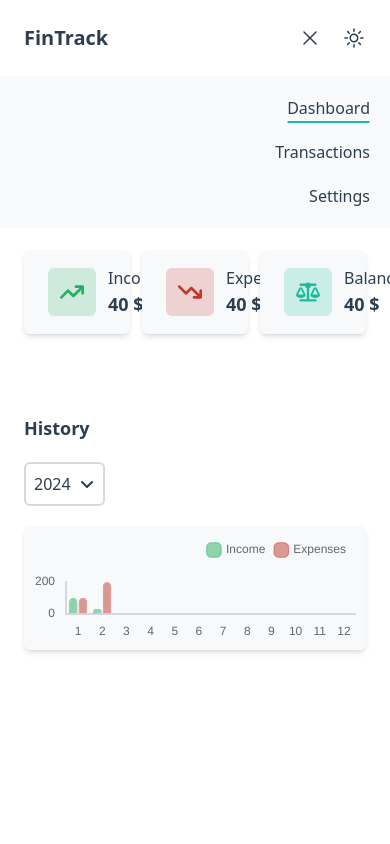
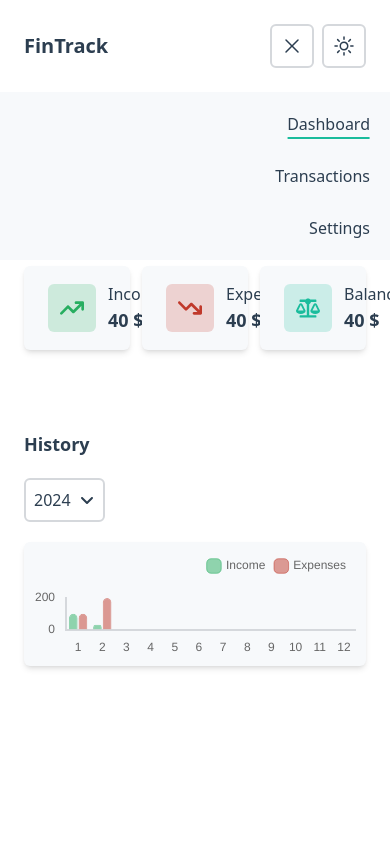
Before and after one commit to viviantangdev/fin-track, a React (Create React App) app: page / in a window 390 px wide. Both pictures are taken after a click on the button 310 px from the left and 38 px from the top of the page. Shown: the top 844 px of the page. Built offline with nearby package versions, Linux system fonts and the light colour scheme.

Commit message:
reused Button and small styling changes

```diff
--- a/src/components/Button/Button.tsx
+++ b/src/components/Button/Button.tsx
@@ -2,9 +2,11 @@ import React from 'react';
 import './Button.css';
 
 interface ButtonProps {
-  label: string;
+  label?: string;
   icon?: React.ReactNode;
-  iconPosition?: 'left' | 'right';
+  iconPosition?: 'left' | 'right' | 'center';
+  ariaLabel: string;
+  buttonClassName?: string;
   onClick: () => void;
 }
 
@@ -13,14 +15,21 @@ const Button: React.FC<ButtonProps> = ({
   onClick,
   icon,
   iconPosition = 'left',
+  ariaLabel,
+  buttonClassName,
 }) => {
   return (
-    <button className='button' onClick={onClick}>
+    <button
+      className={`${buttonClassName} button`}
+      onClick={onClick}
+      aria-label={ariaLabel}
+    >
       {icon && iconPosition === 'left' && <span className='icon'>{icon}</span>}
-      <span>{label}</span>
-      {icon && iconPosition === 'right' && (
+      {label && <span>{label}</span>}
+      {icon && iconPosition === 'center' && (
         <span className='icon'>{icon}</span>
-      )}{' '}
+      )}
+      {icon && iconPosition === 'right' && <span className='icon'>{icon}</span>}{' '}
     </button>
   );
 };
--- a/src/components/Header/Header.tsx
+++ b/src/components/Header/Header.tsx
@@ -7,7 +7,7 @@ const Header: React.FC = () => {
   return (
     <header>
       <h1>FinTrack</h1>
-      <div className='flex space-x-5'>
+      <div className='flex gap-2 md:gap-6'>
         <Navbar />
         <ThemeToggler/>
       </div>
--- a/src/components/NavBar/NavBar.css
+++ b/src/components/NavBar/NavBar.css
@@ -1,6 +1,25 @@
 @tailwind base;
 @tailwind components;
 @tailwind utilities;
+
+nav {
+  @apply md:relative items-center justify-center flex;
+}
+
+nav > ul {
+  @apply absolute top-full right-0 w-full bg-custom-background-secondary text-right;
+  @apply py-5 pr-5 space-y-7 gap-x-2;
+  @apply md:bg-transparent md:static md:flex md:space-y-0 md:space-x-5 md:py-0 md:pr-0 md:justify-end md:text-left md:opacity-100 md:translate-y-0;
+  @apply transform transition-all duration-300 ease-in-out;
+}
+
+ul li {
+  @apply ml-auto md:ml-0;
+}
+
+.menuButton{
+  @apply md:hidden flex justify-end
+}
 
 .nav-link {
   @apply text-custom-text-primary no-underline relative pb-1;
--- a/src/components/NavBar/Navbar.tsx
+++ b/src/components/NavBar/Navbar.tsx
@@ -2,6 +2,7 @@ import React, { useState, useEffect } from 'react';
 import './NavBar.css';
 import { Link, useLocation } from 'react-router-dom';
 import { HiOutlineBars3, HiXMark } from 'react-icons/hi2';
+import Button from '../Button/Button';
 
 const Navbar: React.FC = () => {
   const location = useLocation();
@@ -30,27 +31,28 @@ const Navbar: React.FC = () => {
   };
 
   return (
-    <nav className='md:relative'>
+    <nav>
       {/* Hamburger Menu */}
-      <div className='md:hidden flex justify-end'>
-        <button
+      <div className='menuButton'>
+        <Button
           onClick={toggleNavbar}
-          className='text-custom-text-primary focus:outline-none'
-          aria-label='Toggle navigation'
-        >
-          {isNavOpen ? <HiXMark size={24} /> : <HiOutlineBars3 size={24} />}
-        </button>
+          ariaLabel='Toggle navigation'
+          icon={
+            isNavOpen ? <HiXMark size={24} /> : <HiOutlineBars3 size={24} />
+          }
+          iconPosition='center'
+        ></Button>
       </div>
 
       {/* Navigation Links */}
       <ul
-        className={`absolute top-full right-0 w-full bg-custom-background-secondary md:bg-transparent py-5 pr-5 space-y-5 md:static md:flex md:space-y-0 md:space-x-5 md:py-0 md:pr-0 md:justify-end transform transition-all duration-300 ease-in-out ${
+        className={`${
           isNavOpen
             ? 'opacity-100 translate-y-0'
             : 'opacity-0 -translate-y-5 pointer-events-none'
-        } text-right md:text-left md:opacity-100 md:translate-y-0 md:block`}
+        }`}
       >
-        <li className='ml-auto md:ml-0'>
+        <li>
           <Link
             to='/'
             className={`nav-link ${location.pathname === '/' ? 'active' : ''}`}
@@ -58,7 +60,7 @@ const Navbar: React.FC = () => {
             Dashboard
           </Link>
         </li>
-        <li className='ml-auto md:ml-0'>
+        <li>
           <Link
             to='/transactions'
             className={`nav-link ${
@@ -68,7 +70,7 @@ const Navbar: React.FC = () => {
             Transactions
           </Link>
         </li>
-        <li className='ml-auto md:ml-0'>
+        <li>
           <Link
             to='/settings'
             className={`nav-link ${
--- a/src/components/ThemeToggle/ThemeToggle.css
+++ /dev/null
@@ -1,8 +0,0 @@
-@tailwind base;
-@tailwind components;
-@tailwind utilities;
-
-.themeTogglerBtn {
-  @apply text-custom-text-primary;
-  @apply hover:text-custom-accent;
-}
--- a/src/components/ThemeToggle/ThemeToggler.tsx
+++ b/src/components/ThemeToggle/ThemeToggler.tsx
@@ -1,6 +1,6 @@
 import React, { useEffect, useState } from 'react';
-import './ThemeToggle.css';
 import { HiOutlineSun, HiOutlineMoon } from 'react-icons/hi2';
+import Button from '../Button/Button';
 
 const ThemeToggler: React.FC = () => {
   const [darkMode, setDarkMode] = useState<boolean>(false);
@@ -33,9 +33,12 @@ const ThemeToggler: React.FC = () => {
   }, [darkMode]);
 
   return (
-    <button className='themeTogglerBtn' onClick={toggleTheme} >
-      {darkMode ? <HiOutlineMoon size={24} /> : <HiOutlineSun size={24}  />}
-    </button>
+    <Button
+      onClick={toggleTheme}
+      ariaLabel='Toggle theme'
+      icon={darkMode ? <HiOutlineMoon size={24} /> : <HiOutlineSun size={24} />}
+      iconPosition='center'
+    />
   );
 };
 
--- a/src/pages/dashboard/sections/AddTransactions.tsx
+++ b/src/pages/dashboard/sections/AddTransactions.tsx
@@ -5,8 +5,8 @@ import Button from '../../../components/Button/Button';
 const AddTransactions: React.FC = () => {
   return (
     <section className='flex py-5 gap-2 items-center justify-end'>
-      <Button label='New Income' icon={<IoAdd />} onClick={() => {}} />
-      <Button label='New Expense' icon={<IoAdd />} onClick={() => {}} />
+      <Button label='New Income' icon={<IoAdd />} onClick={() => {}}  ariaLabel='Add new income'/>
+      <Button label='New Expense' icon={<IoAdd />} onClick={() => {}} ariaLabel='Add new expense'/>
     </section>
   );
 };
--- a/src/pages/dashboard/sections/History.tsx
+++ b/src/pages/dashboard/sections/History.tsx
@@ -35,6 +35,7 @@ const History: React.FC = () => {
           icon={showDropDown ? <FaAngleUp /> : <FaAngleDown />}
           iconPosition='right'
           onClick={toggleDropDown}
+          ariaLabel='Apply year filter'
         />
         {showDropDown && (
           <DropDownContent items={years} onItemClick={handleSelectYear} />
```
